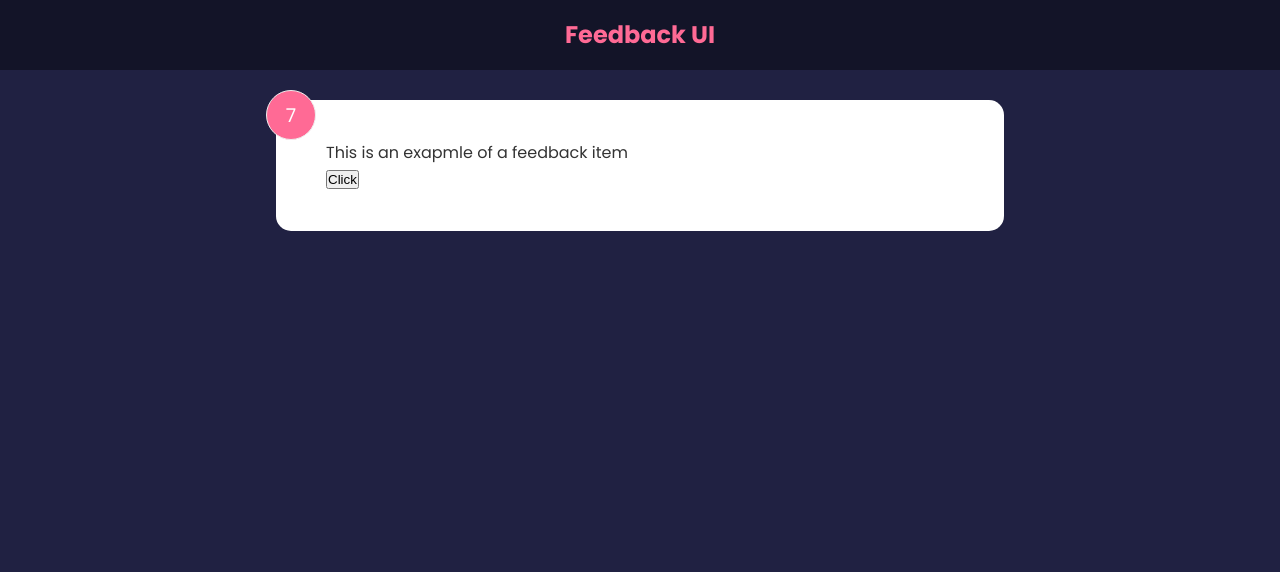
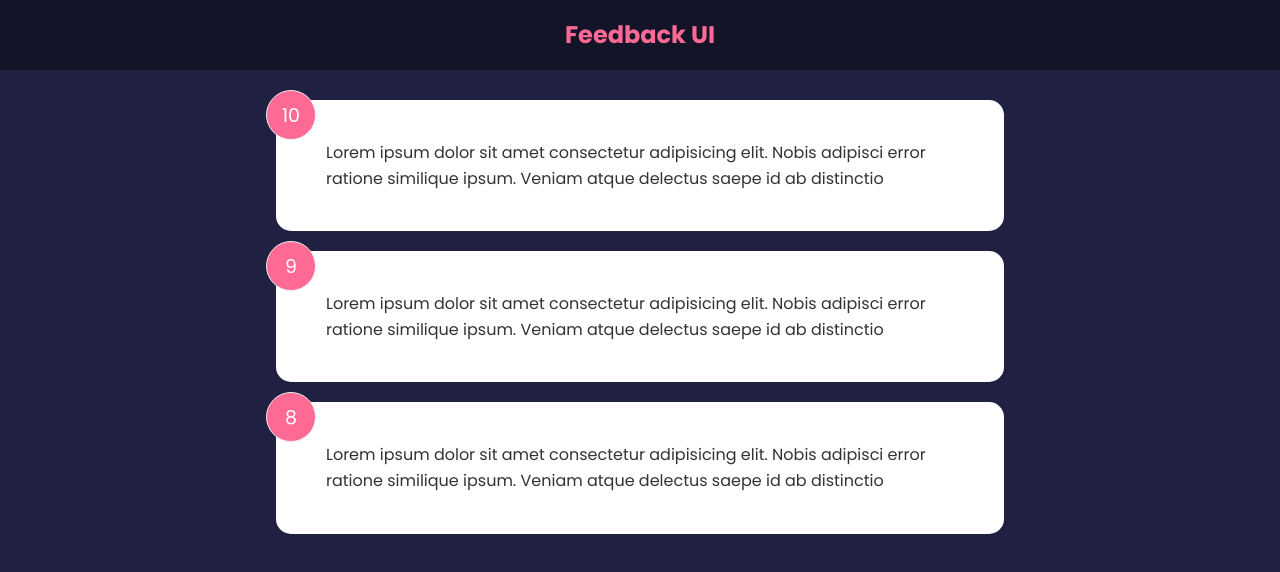
Before and after one commit to Dina2703/feedback-app, a React (Create React App) app: page / in a window 1280 px wide. Shown: the top 572 px of the page. Built offline with nearby package versions, Linux system fonts and the light colour scheme.

Commit message:
Managing Global State

```diff
--- a/src/App.js
+++ b/src/App.js
@@ -1,16 +1,19 @@
-import FeedbackItem from "./components/FeedbackItem";
+import { useState } from "react";
+import FeedbackList from "./components/FeedbackList";
 import Header from "./components/Header";
+import FeedbackData from "./data/FeedbackData";
 
 function App() {
+  const [feedback, setfeedback] = useState(FeedbackData);
+
   return (
     <>
       <Header />
       <div className="container">
-      <FeedbackItem />
+        <FeedbackList feedback={feedback} />
       </div>
     </>
   );
 }
 
-
 export default App;
--- a/src/components/FeedbackItem.jsx
+++ b/src/components/FeedbackItem.jsx
@@ -1,21 +1,8 @@
-import { useState } from "react";
-
-function FeedbackItem() {
-  const [rating, setRating] = useState(7);
-  const [text, setText] = useState("This is an exapmle of a feedback item");
-
-  const handleClick = () => {
-    setRating((prev) => {
-      console.log(prev);
-      return prev + 1;
-    });
-  };
-
+function FeedbackItem({ item }) {
   return (
     <div className="card">
-      <div className="num-display">{rating}</div>
-      <div className="text-display">{text}</div>
-      <button onClick={handleClick}>Click</button>
+      <div className="num-display">{item.rating}</div>
+      <div className="text-display">{item.text}</div>
     </div>
   );
 }
--- /dev/null
+++ b/src/components/FeedbackList.jsx
@@ -0,0 +1,18 @@
+import FeedbackItem from "./FeedbackItem";
+
+function FeedbackList({ feedback }) {
+  console.log(feedback);
+  if (!feedback || feedback.length === 0) {
+    return <p>No feedback</p>;
+  }
+
+  return (
+    <div className="feedback-list">
+      {feedback.map((item) => (
+        <FeedbackItem key={item.id} item={item} />
+      ))}
+    </div>
+  );
+}
+
+export default FeedbackList;
--- /dev/null
+++ b/src/data/FeedbackData.jsx
@@ -0,0 +1,19 @@
+const FeedbackData = [
+  {
+    id: 1,
+    rating: 10,
+    text: "Lorem ipsum dolor sit amet consectetur adipisicing elit. Nobis adipisci error ratione similique ipsum. Veniam atque delectus saepe id ab distinctio ",
+  },
+  {
+    id: 2,
+    rating: 9,
+    text: "Lorem ipsum dolor sit amet consectetur adipisicing elit. Nobis adipisci error ratione similique ipsum. Veniam atque delectus saepe id ab distinctio ",
+  },
+  {
+    id: 3,
+    rating: 8,
+    text: "Lorem ipsum dolor sit amet consectetur adipisicing elit. Nobis adipisci error ratione similique ipsum. Veniam atque delectus saepe id ab distinctio ",
+  },
+]
+
+export default FeedbackData
```
